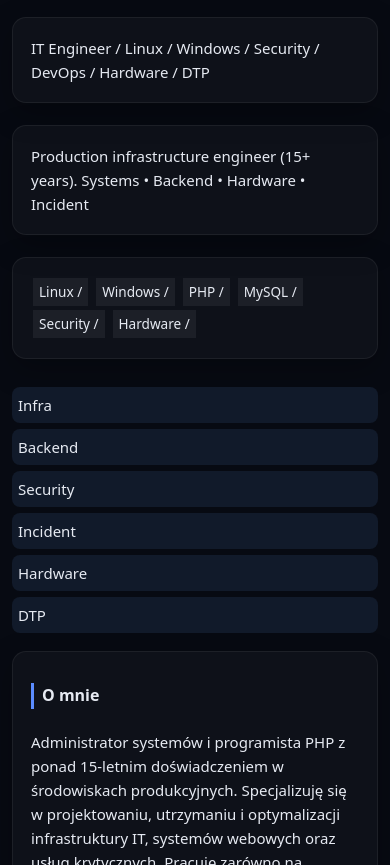
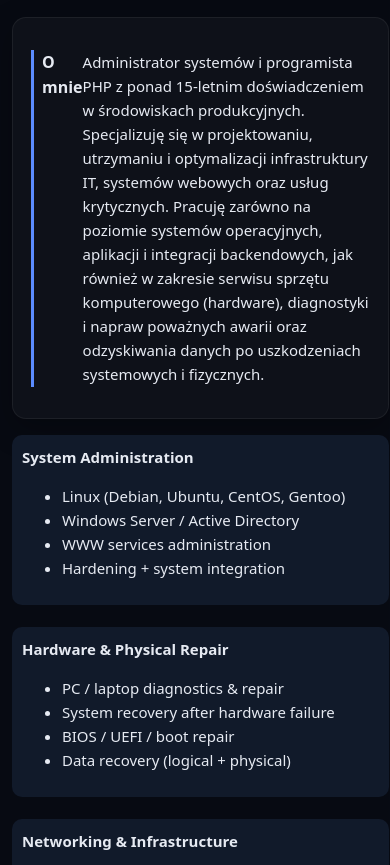
Before and after one commit to przemyslaw-piersiak/przemyslaw-piersiak.github.io, a website built with Vite: page index.html in a window 390 px wide. Shown: the part 275-1140 px from the top of the page. Built offline with nearby package versions, Linux system fonts and the light colour scheme.

Commit message:
Update style.css

```diff
--- a/css/style.css
+++ b/css/style.css
@@ -440,6 +440,16 @@ body.light .spinner {
     display: contents;
   }
 
+  .skills {
+    order: 3;
+    display: flex;
+  }
+
+  .about {
+    order: 2;
+    display: flex;
+  }
+
   .topbar {
     flex-direction: column;
     gap: 12px;
```
